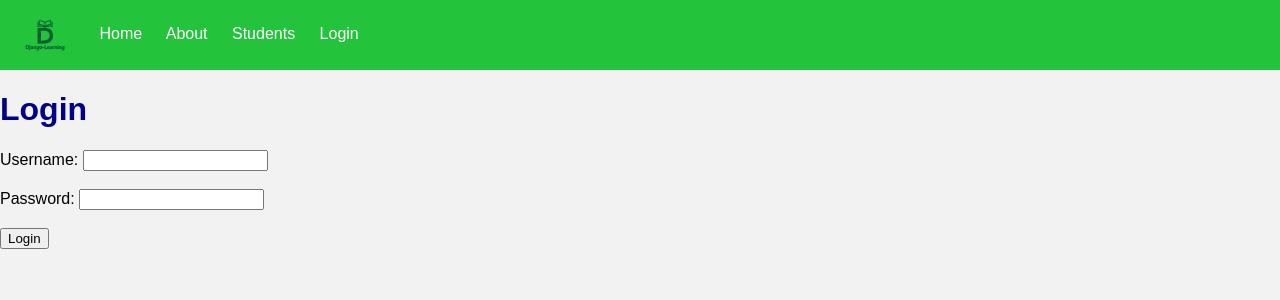
After one commit to Vinod-atoliya/django-learning, a Django app: page /login/ in a window 1280 px wide. The commit adds this page. Shown: the top 300 px of the page. Run offline with Django 5.2, Linux system fonts and the light colour scheme.

Commit message:
created login and logout

```diff
--- a/config/urls.py
+++ b/config/urls.py
@@ -1,14 +1,16 @@
 from django.contrib import admin
 from django.urls import path
-from core.views import home, about,student_list,student_create,student_update,student_delete
+from core.views import home, about,student_list,student_create,student_update,student_delete,user_login,user_logout
 
 
 urlpatterns = [
     path('admin/', admin.site.urls),
-    path('', home),
-    path('about/', about),
+    path('', home,name='home'),
+    path('about/', about,name='about'),
     path('students/', student_list, name='student_list'),
     path('students/create/', student_create,name='student_create'),
     path('students/<int:id>/edit/',student_update,name='student_update'),
     path('students/<int:id>/delete/',student_delete,name='student_delete'),
+    path('login/',user_login,name='login'),
+    path('logout/',user_logout,name='logout'),
 ]
--- a/core/views.py
+++ b/core/views.py
@@ -1,6 +1,8 @@
 from django.shortcuts import render, redirect,get_object_or_404
 from .models import Student
 from .forms import StudentForm
+from django.contrib.auth import authenticate, login, logout
+from django.contrib.auth.decorators import login_required
 #for practice
 def home(request):
     context = {
@@ -24,7 +26,7 @@ def student_list(request):
 
     return render(request, 'students.html', context)
 
-
+@login_required
 def student_create(request):
 
     if request.method == 'POST':
@@ -43,6 +45,7 @@ def student_create(request):
         'form': form
     })
 
+@login_required
 def student_update(request, id):
 
     student = get_object_or_404(Student, id=id)
@@ -61,6 +64,8 @@ def student_update(request, id):
     return render(request, 'student_form.html', {
         'form': form
     })
+
+@login_required
 def student_delete(request, id):
 
     student = get_object_or_404(Student, id=id)
@@ -72,3 +77,36 @@ def student_delete(request, id):
     return render(request, 'student_confirm_delete.html', {
         'student': student
     })
+
+def user_login(request):
+
+    if request.method == 'POST':
+
+        username = request.POST.get('username')
+        password = request.POST.get('password')
+
+        user = authenticate(
+            request,
+            username=username,
+            password=password
+        )
+
+        if user is not None:
+
+            login(request, user)
+
+            return redirect('student_list')
+
+        else:
+
+            return render(request, 'login.html', {
+                'error': 'Invalid username or password.'
+            })
+
+    return render(request, 'login.html')
+
+def user_logout(request):
+
+    logout(request)
+
+    return redirect('login')
--- a/templates/base.html
+++ b/templates/base.html
@@ -11,9 +11,35 @@
 
     <nav>
         <img src="{% static 'images/logo.png' %}" alt="Website Logo" class="logo">
-        <a href="/">Home</a>
-        <a href="/about/">About</a>
-    </nav>
+    <a href="/">Home</a>
+
+    <a href="{% url 'about' %}">
+        About
+    </a>
+
+    <a href="{% url 'student_list' %}">
+        Students
+    </a>
+
+    {% if user.is_authenticated %}
+
+        <span>
+            Hello {{ user.username }}
+        </span>
+
+        <a href="{% url 'logout' %}">
+            Logout
+        </a>
+
+    {% else %}
+
+        <a href="{% url 'login' %}">
+            Login
+        </a>
+
+    {% endif %}
+
+</nav>
 
     {% block content %}
     {% endblock %}
--- /dev/null
+++ b/templates/login.html
@@ -0,0 +1,34 @@
+{% extends 'base.html' %}
+
+{% block title %}
+Login
+{% endblock %}
+
+{% block content %}
+
+<h1>Login</h1>
+{% if error %}
+    <p style="color: red;">{{ error }}</p>
+{% endif %}
+
+<form method="POST">
+
+    {% csrf_token %}
+
+    <label>Username:</label>
+    <input type="text" name="username">
+
+    <br><br>
+
+    <label>Password:</label>
+    <input type="password" name="password">
+
+    <br><br>
+
+    <button type="submit">
+        Login
+    </button>
+
+</form>
+
+{% endblock %}
```
